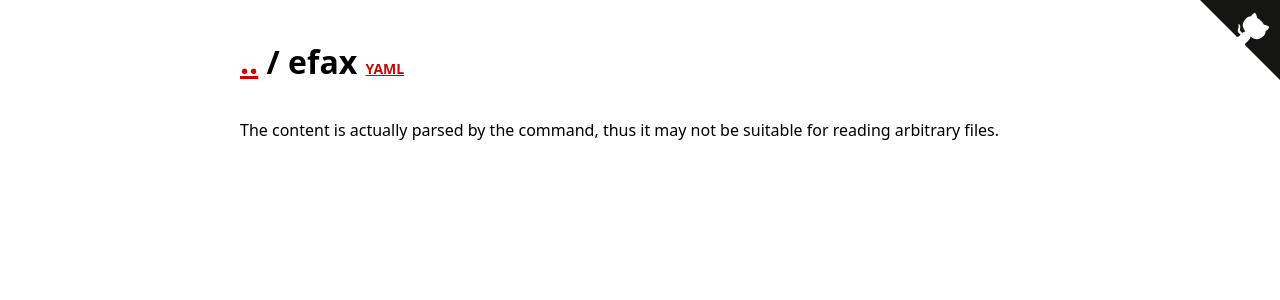
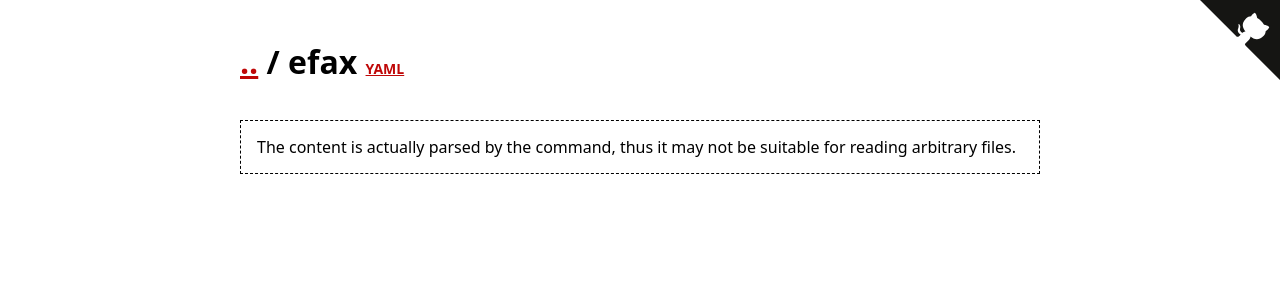
Before and after one commit to GTFOBins/GTFOBins.github.io, a Jekyll site: the page built from _gtfobins/efax.md, in a window 1280 px wide. Shown: the top 300 px of the page. Built offline with Jekyll 4.4.1, drawn with Linux system fonts in a browser that asks for light colours.

Commit message:
Style custom descriptions differently from hardcoded text

```diff
--- a/_layouts/gtfobin.html
+++ b/_layouts/gtfobin.html
@@ -26,7 +26,7 @@ layout: common
 {% include function_list.html gtfobin=original_gtfobin functions=gtfobin.functions %}
 
 {% comment %} global binary description {% endcomment %}
-{{ gtfobin.description | markdownify }}
+<div class="description">{{ gtfobin.description | markdownify }}</div>
 
 {% comment %} scan all the available functions in order to find those present {% endcomment %}
 {% for function_item in site.data.functions %}
@@ -55,7 +55,7 @@ layout: common
                 {% endif %}
 
                 {% comment %} example description {% endcomment %}
-                {{ example.description | markdownify }}
+                <div class="description">{{ example.description | markdownify }}</div>
 
                 {% comment %} additional per-function content {% endcomment %}
                 {% case function_name %}
@@ -101,10 +101,7 @@ layout: common
                             {% endcase %}
 
                             {% comment %} optional local description {% endcomment %}
-                            {% if per_feature_info.description %}
-                                <hr/>
-                                {{ per_feature_info.description | markdownify }}
-                            {% endif %}
+                            <div class="description">{{ per_feature_info.description | markdownify }}</div>
 
                             {% comment %} use the common code or the specialized per-feature version {% endcomment %}
                             {% capture code %}{% if per_feature_info.code %}{{ per_feature_info.code }}{% else %}{{ example.code }}{% endif %}
--- a/assets/style.scss
+++ b/assets/style.scss
@@ -380,3 +380,9 @@ h2, h3, h4, h5, h5 {
 .centered {
     text-align: center;
 }
+
+// differentiate custom descriptions from hardcoded ones
+.description p {
+    padding: 1rem;
+    border: 1px dashed $foreground;
+}
```
